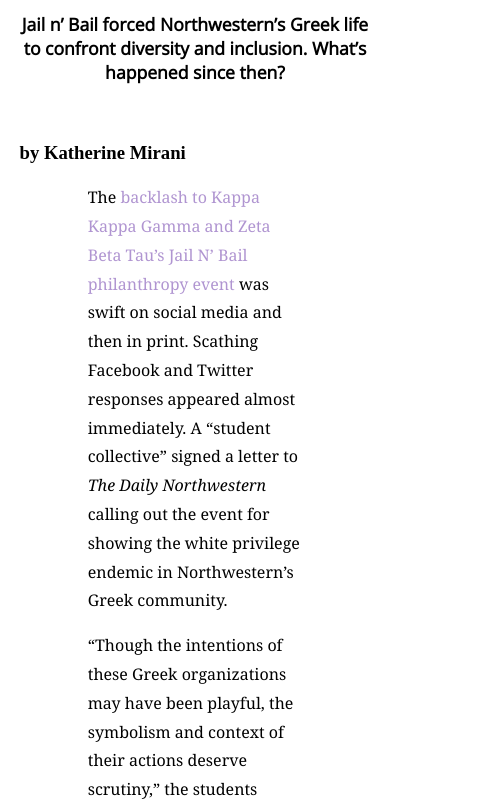
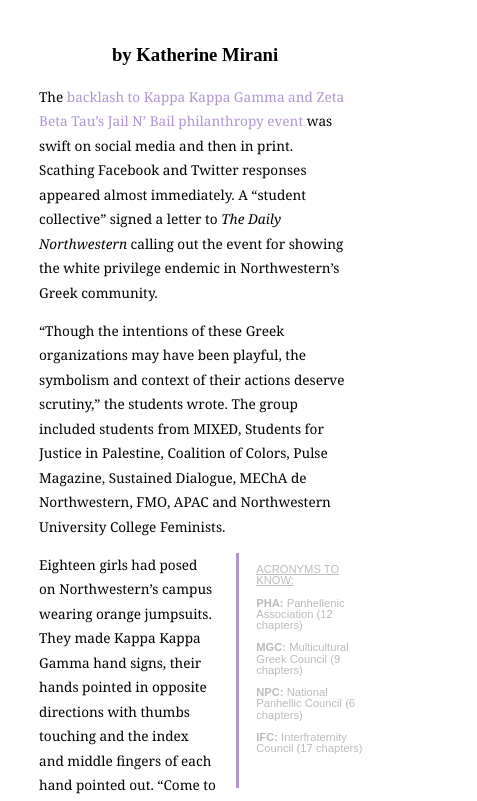
Before and after one commit to AditiBhandari/changing-composition, a plain HTML site: page index.html in a window 390 px wide. Shown: the part 425-1226 px from the top of the page, 477 px wide, since content can reach past the window. Drawn offline with nearby package versions, Linux system fonts and the light colour scheme.

Commit message:
responsive

```diff
--- a/style.css
+++ b/style.css
@@ -35,14 +35,15 @@ h1 {
 }
 
 h2 {
-	font-family: "Open Sans";
 	font-size: 1.1em;
 	text-align: center;
 	padding-bottom: 40px;
 	background-color: rgba(255,255,255,0.5);
 }
 
-
+h3 {
+	text-align: center;
+}
 
 .subhead {
 	font-weight: bold;
@@ -101,3 +102,56 @@ a {
 a:hover{
 	text-decoration: underline;
 }
+
+
+/*media queries*/
+@media screen and (max-width: 600px) {
+	#hero{
+		width: 100%;
+	}
+
+	h1{
+		font-size: 3em;
+	}
+
+	h2{
+		width: 70%;
+		margin: 1em auto 0 auto;
+		font-size: 0.85em;
+	}
+
+	.story{
+		font-size: 0.85em;
+		width: 80%;
+	}
+
+	.people, .legend {
+		display: block;
+		width: 30%;
+		color: #bbb;
+		font-size: .7em;
+		line-height: 1em;
+		display: block;
+		font-family: sans-serif;
+	}
+
+	.right{
+		margin-right: 0;
+		margin-left: 5%;
+		float: right;
+		padding: 0 1.5em 0 1.5em;
+		border-left: 3px solid #b095d1;
+	}
+
+	.left {
+		float: left;
+		text-align: right;
+		margin-right: 5%;
+		margin-left: 0%;
+		padding-right: 1.3em;
+		border-right: 3px solid #b095d1;
+	}
+
+
+
+}
```
